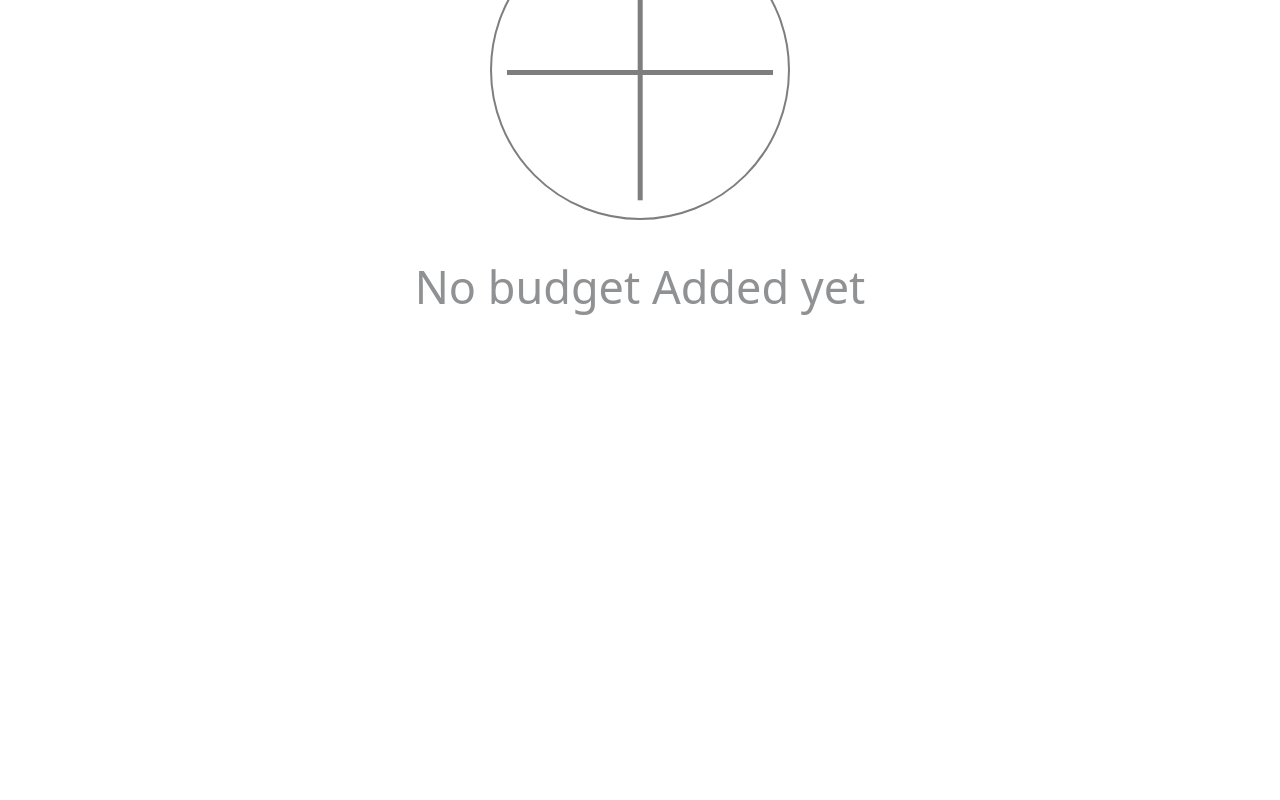
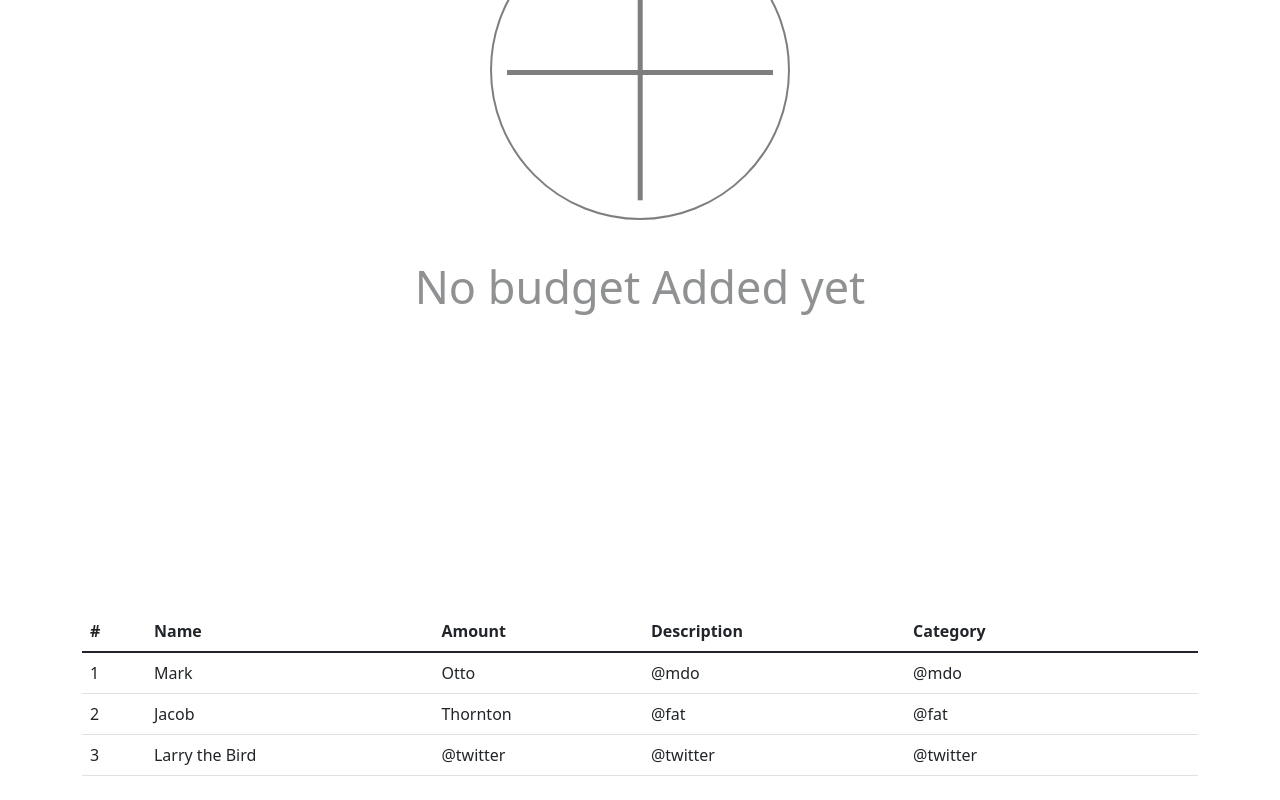
Before and after one commit to DanielOmehe/react-bootstrap-budget-app, a Next.js app: page / in a window 1280 px wide. Shown: the part 233-1033 px from the top of the page. Before the commit the page ends 800 px from the top, so only its background shows below. Built offline with nearby package versions, Linux system fonts and the light colour scheme.

Commit message:
Write logic for expense form

```diff
--- a/components/budget/ACTIONS.js
+++ b/components/budget/ACTIONS.js
@@ -2,6 +2,9 @@ export const ACTIONS = {
     ADD_BUDGET: 'add-budget',
     DELETE_BUDGET: 'delete-budget',
     OPEN_FORM: 'open-form',
+    OPEN_EXPENSE_FORM: 'open-expense-form',
     CLOSE_FORM: 'close-form',
-    ADD_EXPENSE: 'add-expense'
+    CLOSE_EXPENSE_FORM: 'close-expense-form',
+    ADD_EXPENSE: 'add-expense',
+    HANDLE_FORM_INPUT: 'handle-form-input'
 }
--- a/components/budget/addBudgetForm.js
+++ b/components/budget/addBudgetForm.js
@@ -3,30 +3,27 @@ import Button from "react-bootstrap/Button";
 import Cancel from "./cancel";
 import { useContext } from "react";
 import { BudgetContext } from "../../pages";
-import { useState } from "react";
 
 const AddBudgetForm =()=>{
-  const { state, ACTIONS, dispatch } = useContext(BudgetContext);
-  const [name, setName] = useState('');
-  const [amount, setAmount] =  useState('');
+  const { state, ACTIONS, dispatch, handleChange } = useContext(BudgetContext);
 
   const addBudget =()=>{
-    dispatch({ type: ACTIONS.ADD_BUDGET, payload: { name: name, amount: amount }});
-    setName('');
-    setAmount('');
+    dispatch({ type: ACTIONS.ADD_BUDGET, payload: { name: state.budget, amount: state.budgetAmount }});
   }
+
+
   return (
     <>
       <div className="shadow p-5 mb-lg-5 add-budget-form">
-        <Cancel />
+        <Cancel type={ACTIONS.CLOSE_FORM} />
         <Form className="mb-3">
           <Form.Group className="mb-3">
             <Form.Label>Name</Form.Label>
-            <Form.Control type="text" placeholder="enter budget" value={name} onChange={(e) => setName(e.target.value)} />
+            <Form.Control type="text" name='budget' placeholder="enter budget" value={state.budget} onChange={(e) => handleChange(e)} />
           </Form.Group>
           <Form.Group className="mb-3">
             <Form.Label>Amount</Form.Label>
-            <Form.Control type="number" placeholder="enter budget amount" value={amount} onChange={(e) => setAmount(e.target.value)} />
+            <Form.Control type="number" name='budgetAmount' placeholder="enter budget amount" value={state.budgetAmount} onChange={(e) => handleChange(e)} />
           </Form.Group>
           <Button variant="primary mb-3" onClick={addBudget}>Add Budget</Button>
         </Form>
--- /dev/null
+++ b/components/budget/addExpensesForm.js
@@ -0,0 +1,57 @@
+import Form from "react-bootstrap/Form";
+import Button from "react-bootstrap/Button";
+import Cancel from "./cancel";
+import { useContext } from "react";
+import { BudgetContext } from "../../pages";
+
+const expenses = ['Electricity', 'Education', 'Transportation', 'Internet', 'Charity', 'Feeding', 'Electricity', 'Utilites']
+
+const AddExpensesForm =()=>{
+  const { state, ACTIONS, dispatch, handleChange } = useContext(BudgetContext);
+
+  return (
+    <>
+      <div className="w-50 shadow p-5 mb-lg-5 add-expense-form">
+        <Cancel type={ACTIONS.CLOSE_EXPENSE_FORM} />
+        <Form className="mb-3">
+          <Form.Group className="mb-3">
+            <Form.Label>Name</Form.Label>
+            <Form.Control type="text" name='expense' placeholder="enter budget" value={state.expense} onChange={(e) => handleChange(e)} />
+          </Form.Group>
+          <Form.Group className="mb-3">
+            <Form.Label>Amount</Form.Label>
+            <Form.Control type="number" name='amount' placeholder="enter budget amount" value={state.amount} onChange={(e) => handleChange(e)} />
+          </Form.Group>
+          <Form.Group className="mb-3">
+            <Form.Label>Description</Form.Label>
+            <Form.Control type="text" placeholder="enter budget description" name='desc' value={state.desc} onChange={(e) => handleChange(e)} />
+          </Form.Group>
+          <Form.Group className="mb-3">
+            <Form.Label>Amount</Form.Label>
+            <Form.Select>
+              <option selected disabled>choose category</option>
+              {expenses.map((expense)=>(
+                <option>{expense}</option>
+              ))}
+            </Form.Select>
+          </Form.Group>
+          <Button variant="primary mb-3">Add expense</Button>
+        </Form>
+      </div>
+      <style jsx>{`
+        .add-expense-form {
+            width: 700px;
+            margin-left: 12rem;
+            z-index: 2;
+            position: absolute;
+            background: #fff;
+            top: 10%;
+            left: ${state.open === false ? '-100%' : '10%'};
+            transition: all .5s linear;
+        }
+      `}</style>
+    </>
+  );
+};
+
+export default AddExpensesForm;
--- a/components/budget/cancel.js
+++ b/components/budget/cancel.js
@@ -2,11 +2,12 @@ import { useContext } from "react";
 import Stack from "react-bootstrap/Stack";
 import { BudgetContext } from "../../pages";
 
-const Cancel =()=>{
-  const { ACTIONS, dispatch } = useContext(BudgetContext)
+const Cancel =({ type })=>{
+
+  const { closeForm } = useContext(BudgetContext);
   return (
     <>
-      <Stack direction="horizontal" className="position-relative top-0" onClick={() => dispatch({ type: ACTIONS.CLOSE_FORM })}>
+      <Stack direction="horizontal" className="position-relative top-0" onClick={()=>closeForm(type)}>
         <div className="cancel position-absolute">
           <div className="line bg-dark"></div>
           <div className="line bg-dark"></div>
--- a/components/budget/index.js
+++ b/components/budget/index.js
@@ -6,6 +6,8 @@ import AddBudgetForm from "./addBudgetForm";
 import { BudgetContext } from "../../pages";
 import Backdrop from "./backdrop";
 import Placeholder from "./placeholder";
+import Table from "react-bootstrap/Table";
+import AddExpensesForm from './addExpensesForm'
 
 const Budget = () => {
   const { state, ACTIONS, dispatch } = useContext(BudgetContext);
@@ -14,38 +16,87 @@ const Budget = () => {
     <>
       <Container className="my-4">
         <AddBudgetForm />
-        {state.isOpen ? <Backdrop /> : null}
+        <AddExpensesForm />
+        {state.isOpen | state.open ? <Backdrop /> : null}
         <Stack direction="horizontal" gap="2" className="mb-4">
           <h1 className="me-auto">Budgets</h1>
           <Button
             variant="primary"
             onClick={() => dispatch({ type: ACTIONS.OPEN_FORM })}
           >
-            Add Budget
+            New Budget
           </Button>
-          <Button variant="outline-primary">Add Expense</Button>
+          <Button variant="outline-primary" onClick={()=> dispatch({ type: ACTIONS.OPEN_EXPENSE_FORM })} >New Expense</Button>
         </Stack>
-        { state.budgets.length === 0 && <Placeholder /> }
+        {state.budgets.length === 0 && <Placeholder />}
         <div className="budgets-container">
-          {
-            state.budgets.map((budget) => (
+          {state.budgets.map((budget) => (
             <BudgetCard
               name={budget.name}
-                amount={100}
+              amount={0}
               max={budget.amount}
               id={budget.id}
               key={budget.id}
               gray
             />
-            ))
-          }
+          ))}
+        </div>
+        <div className="expenses-container">
+          <Table hover>
+            <thead>
+              <tr>
+                <th>#</th>
+                <th>Name</th>
+                <th>Amount</th>
+                <th>Description</th>
+                <th>Category</th>
+                <th></th>
+                <th></th>
+              </tr>
+            </thead>
+            <tbody>
+              <tr>
+                <td>1</td>
+                <td>Mark</td>
+                <td>Otto</td>
+                <td>@mdo</td>
+                <td>@mdo</td>
+                <td></td>
+                <td></td>
+              </tr>
+              <tr>
+                <td>2</td>
+                <td>Jacob</td>
+                <td>Thornton</td>
+                <td>@fat</td>
+                <td>@fat</td>
+                <td></td>
+                <td></td>
+              </tr>
+              <tr>
+                <td>3</td>
+                <td>Larry the Bird</td>
+                <td>@twitter</td>
+                <td>@twitter</td>
+                <td>@twitter</td>
+                <td></td>
+                <td></td>
+              </tr>
+            </tbody>
+          </Table>
         </div>
       </Container>
       <style jsx>{`
         .budgets-container {
           display: grid;
           grid-template-columns: 1fr 1fr;
+          grid-template-row: minmax(100px, 200px);
           gap: 20px;
+          min-height: 200px;
+        }
+
+        .expenses-container{
+          margin-top: 40px;
         }
       `}</style>
     </>
--- a/components/budget/reducer.js
+++ b/components/budget/reducer.js
@@ -11,17 +11,27 @@ const generateId =()=>{
     return idString;
 }
 
-export function reducer(state, {type, payload}){
+export function reducer(state, {type, field, payload}){
     switch(type){
         case ACTIONS.OPEN_FORM:
         return {
             ...state,
             isOpen: true
         }
+        case ACTIONS.OPEN_EXPENSE_FORM:
+        return {
+            ...state,
+            open: true
+        }
         case ACTIONS.CLOSE_FORM:
         return {
             ...state,
             isOpen: false
+        }
+        case ACTIONS.CLOSE_EXPENSE_FORM:
+        return {
+            ...state,
+            open: false
         }
         case ACTIONS.ADD_BUDGET:
             return {
@@ -40,5 +50,12 @@ export function reducer(state, {type, payload}){
                 ...state,
                 budgets: state.budgets.filter(budget => budget.id !== payload.id)
             }
+        case ACTIONS.HANDLE_FORM_INPUT:
+            return{
+                ...state,
+                [field]: payload.value
+            }
+        default:
+            return state
     }
 }
--- a/pages/index.js
+++ b/pages/index.js
@@ -1,5 +1,5 @@
 import Budget from "../components/budget";
-import { useState, createContext, useReducer } from "react";
+import { createContext, useReducer } from "react";
 import { ACTIONS } from "../components/budget/ACTIONS.JS";
 import { reducer } from "../components/budget/reducer";
 
@@ -7,15 +7,30 @@ export const BudgetContext = createContext(null);
 
 const initialState = {
   isOpen: false,
+  open: false,
   budgets: [],
   expenses: []
 };
 
 const BudgetTracker = () => {
   const [state, dispatch] = useReducer(reducer, initialState);
+
+  const handleChange = (e)=>{
+    dispatch({
+      type: ACTIONS.HANDLE_FORM_INPUT,
+      field: e.target.name,
+      payload: {
+        value: e.target.value
+      }
+    })
+  }
+
+  const closeForm =(type)=>{
+    dispatch({ type: type })
+  }
   return (
     <>
-      <BudgetContext.Provider value={{ state, ACTIONS, dispatch }}>
+      <BudgetContext.Provider value={{ state, ACTIONS, dispatch, handleChange, closeForm }}>
         <Budget />
       </BudgetContext.Provider>
     </>
```
Lines whose indentation alone changed are shown as unchanged.
